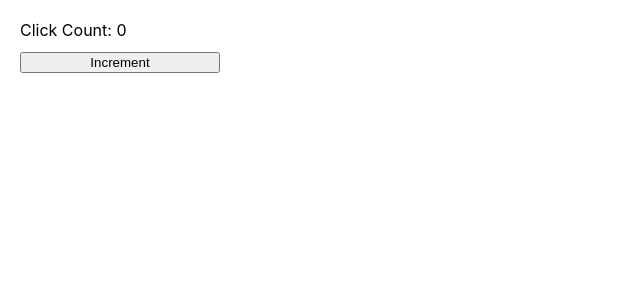
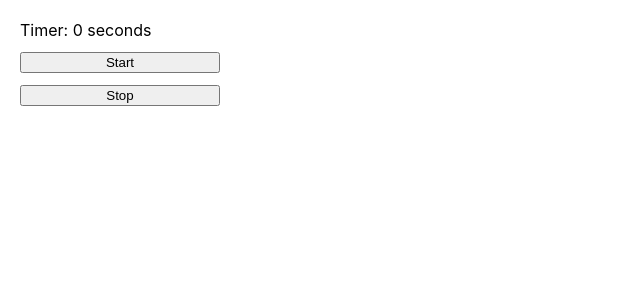
Before and after one commit to Aaronius/reactjs-meetup, a React (Vite) app: page / in a window 1280 px wide. Shown: the top 300 px of the page, without its empty margins (0-640 px from the left). Built offline with nearby package versions, Linux system fonts and the light colour scheme.

Commit message:
Use useRef

```diff
--- a/src/Counter.jsx
+++ b/src/Counter.jsx
@@ -1,21 +1,36 @@
-import { useState } from "react";
+import { useRef, useState } from "react";
 
 const Counter = () => {
   console.log("render");
-  const [clickCount, setClickCount] = useState(0);
+  const timerIdRef = useRef(0);
+  const [count, setCount] = useState(0);
 
-  const incrementAfterOneSecond = () => {
-    setTimeout(() => {
-      setClickCount(clickCount => clickCount + 1);
+  const startHandler = () => {
+    if (timerIdRef.current) {
+      return;
+    }
+
+    timerIdRef.current = setInterval(() => {
+      setCount((latestCount) => latestCount + 1);
     }, 1000);
+  };
+
+  const stopHandler = () => {
+    clearInterval(timerIdRef.current);
+    timerIdRef.current = 0;
   };
 
   return (
     <div className="counter">
-      Click Count: {clickCount}
-      <button type="button" onClick={incrementAfterOneSecond}>Increment</button>
+      Timer: {count} seconds
+      <button type="button" onClick={startHandler}>
+        Start
+      </button>
+      <button type="button" onClick={stopHandler}>
+        Stop
+      </button>
     </div>
   );
-}
+};
 
 export default Counter;
```
